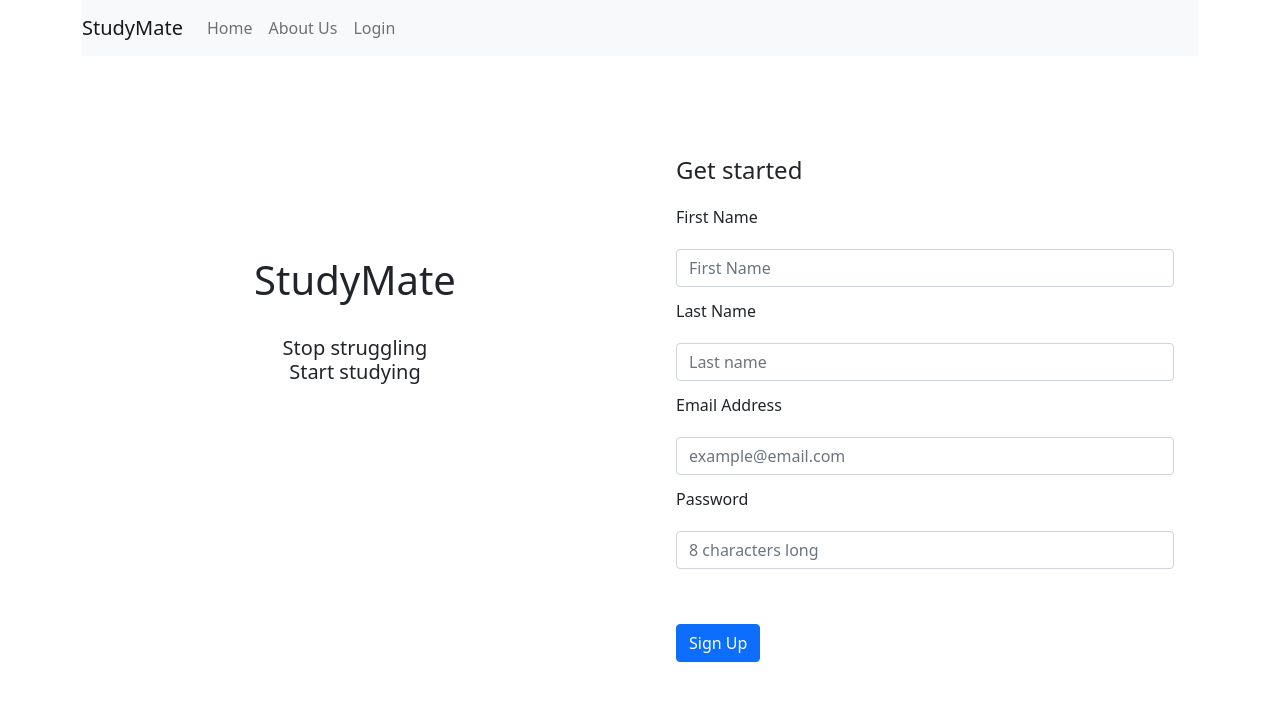
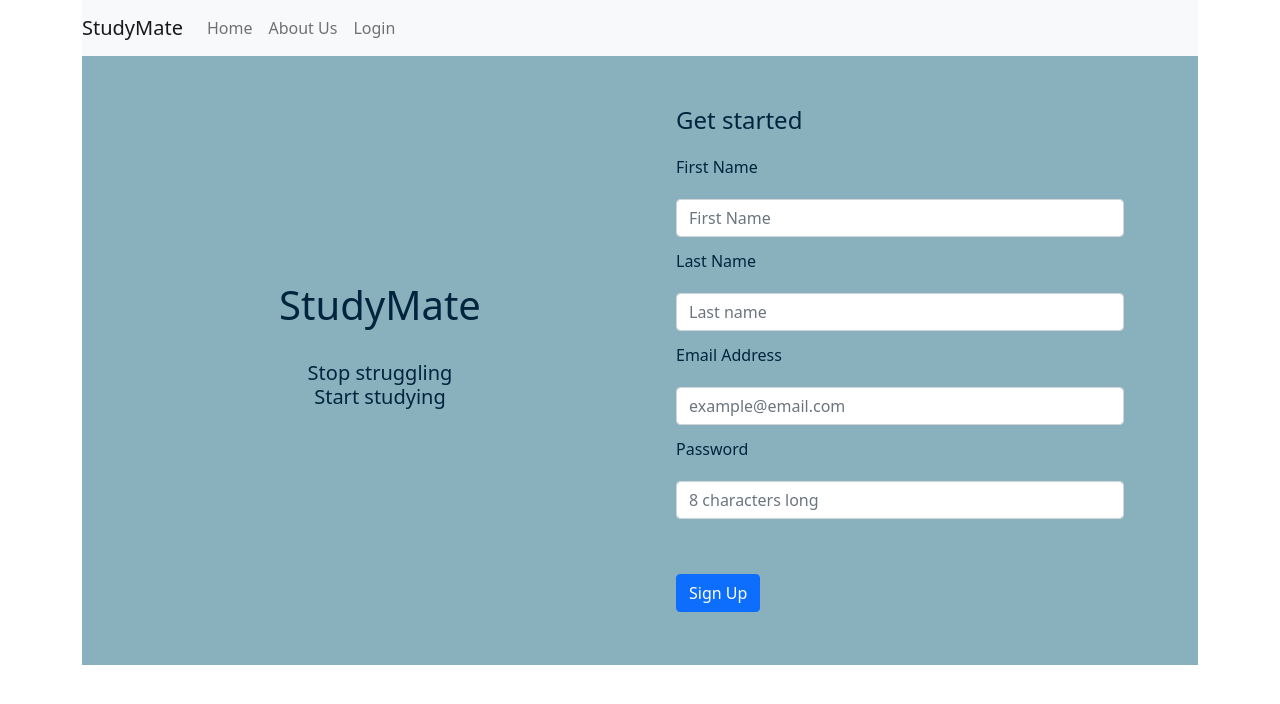
Before and after one commit to bleuLenny/StudyMates, a React (Create React App) app in the folder frontend/: page / in a window 1280 px wide. Shown: the top 704 px of the page. Built offline with nearby package versions, Linux system fonts and the light colour scheme.

Commit message:
welcome page css

```diff
--- a/frontend/src/App.css
+++ b/frontend/src/App.css
@@ -22,7 +22,7 @@
 }
 
 .App-header {
-  background-color: cultured;
+  background-color: var(cultured);
   min-height: 100vh;
   display: flex;
   flex-direction: column;
@@ -46,14 +46,21 @@
 }
 
 .wel-content {
-  margin-top: 100px;
+  background-color: var(--pewter);
+  padding: 50px;
+  color: var(--prussian);
 }
 
 .wel-banner {
   text-align: center;
+  margin-top: 75px;
   padding: 100px;
 }
 
 .sign-up-form  {
   line-height: 3em;
 }
+
+.sign-up-form Button {
+  align-items: center;
+}
--- /dev/null
+++ b/frontend/src/WelcomePage.css
@@ -0,0 +1,23 @@
+:root {
+  --prussian: #00243D;
+  --richblack: #00171F;
+  --cultured: #F5F5F5;
+  --pewter: #89B1BD;
+  --crayola: #FFD485;
+}
+
+.wel-content {
+    background-color: var(--pewter);
+    padding: 50px;
+    color: var(--prussian);
+  }
+
+  .wel-banner {
+    text-align: center;
+    margin-top: 75px;
+    padding: 100px;
+  }
+
+  .sign-up-form  {
+    line-height: 3em;
+  }
--- a/frontend/src/components/WelcomeContent.js
+++ b/frontend/src/components/WelcomeContent.js
@@ -1,10 +1,10 @@
 import "bootstrap/dist/css/bootstrap.min.css";
-import "../App.css";
+import "../WelcomePage.css";
 import { Container, Row, Col, Button, Form } from "react-bootstrap";
 
 const WelcomeContent = () => {
   return (
-    <div className="wel-content">
+    <div className="wel-content sm">
       <Row>
         <Col>
           <Container className="wel-banner">
@@ -15,7 +15,7 @@ const WelcomeContent = () => {
         </Col>
 
         <Col>
-          <Container className="sign-up-form">
+          <Container className="sign-up-form" >
             <h4>Get started</h4>
             <Form>
               <Row>
@@ -51,7 +51,7 @@ const WelcomeContent = () => {
                 </Col>
               </Row>
               <br></br>
-              <Button variant="primary" type="submit">
+              <Button className="sign-up-button"variant="primary" type="submit">
                 Sign Up
               </Button>
             </Form>
```
